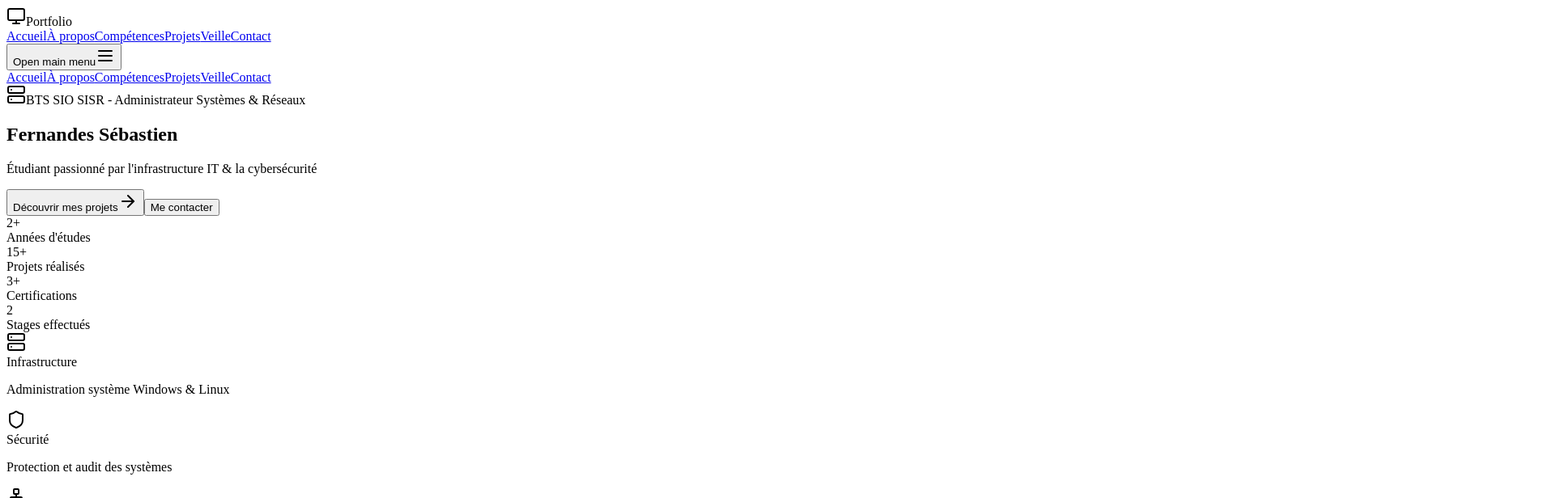
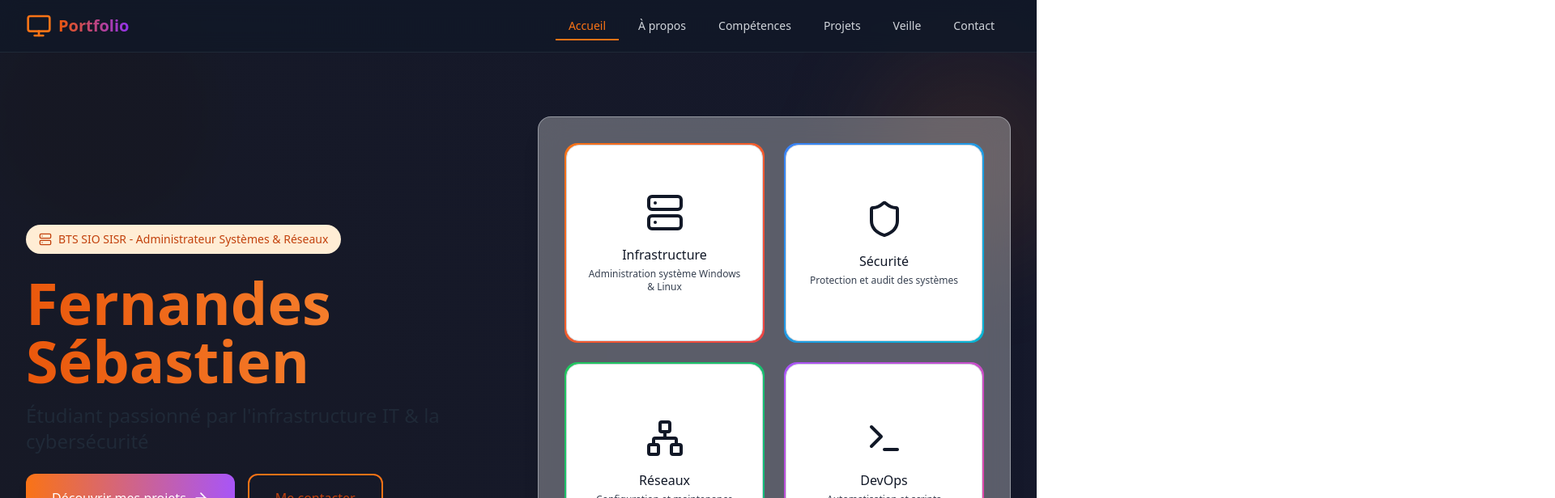
Before and after one commit to CapitaineRick/Portfolio, a React (Vite) app: page / in a window 1280 px wide. Shown: the top 616 px of the page at 81% size, 1920 px wide, since content can reach past the window. Built offline with nearby package versions, Linux system fonts and the light colour scheme.

Commit message:
Fix PDF.js worker initialization

```diff
--- a/src/components/sections/Documentation.tsx
+++ b/src/components/sections/Documentation.tsx
@@ -3,12 +3,8 @@ import { projectsData } from '../../data/projectsData';
 import { ChevronLeft, ChevronRight, Briefcase, GraduationCap, Maximize2, Minimize2, Download } from 'lucide-react';
 import { useProject } from '../../contexts/ProjectContext';
 import { Document, Page, pdfjs } from 'react-pdf';
-console.log('PDFJS:', pdfjs);
 import 'react-pdf/dist/esm/Page/AnnotationLayer.css';
 import 'react-pdf/dist/esm/Page/TextLayer.css';
-
-// Configure PDF.js worker with the correct version
-pdfjs.GlobalWorkerOptions.workerSrc = `//cdnjs.cloudflare.com/ajax/libs/pdf.js/${pdfjs.version}/pdf.worker.min.js`;
 
 const Documentation: React.FC = () => {
   const docsRef = useRef<HTMLDivElement>(null);
@@ -20,6 +16,10 @@ const Documentation: React.FC = () => {
   const [scale, setScale] = useState(1.0);
 
   const project = projectsData[selectedCategory].find(p => p.id === selectedProject);
+
+  useEffect(() => {
+    pdfjs.GlobalWorkerOptions.workerSrc = `//cdnjs.cloudflare.com/ajax/libs/pdf.js/${pdfjs.version}/pdf.worker.min.js`;
+  }, []);
 
   const handlePrevious = () => {
     if (pageNumber > 1) {
--- a/src/main.tsx
+++ b/src/main.tsx
@@ -1,10 +1,7 @@
 import React from "react";
 import ReactDOM from "react-dom/client";
 import App from "./App";
-import { pdfjs } from "react-pdf";
-
-// 👇 Configure le worker ICI
-pdfjs.GlobalWorkerOptions.workerSrc = `//cdnjs.cloudflare.com/ajax/libs/pdf.js/${pdfjs.version}/pdf.worker.min.js`;
+import "./index.css";
 
 ReactDOM.createRoot(document.getElementById("root")!).render(
   <React.StrictMode>
```
